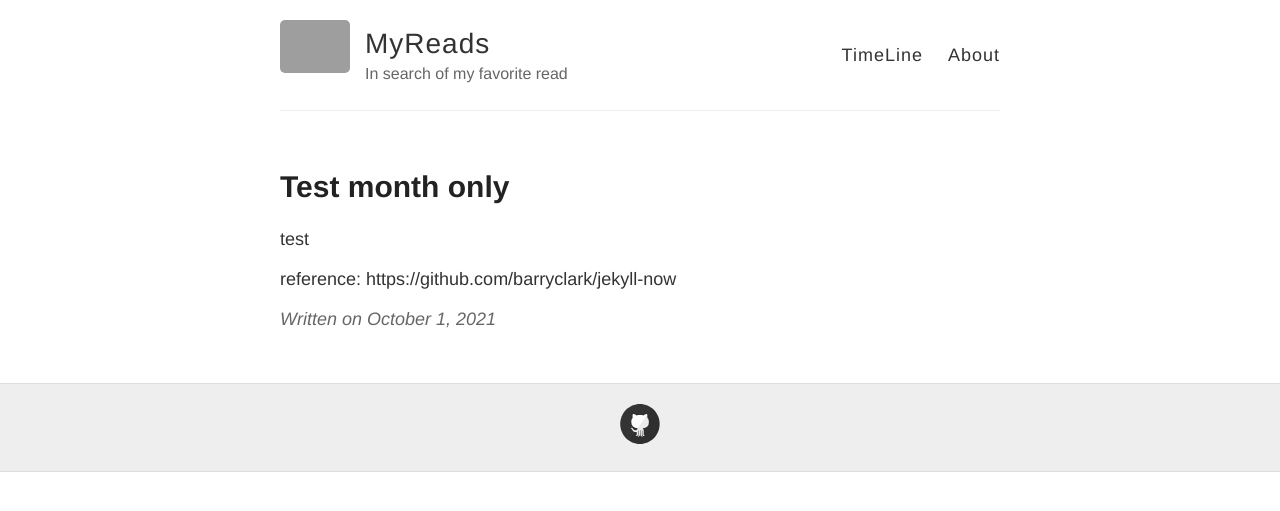
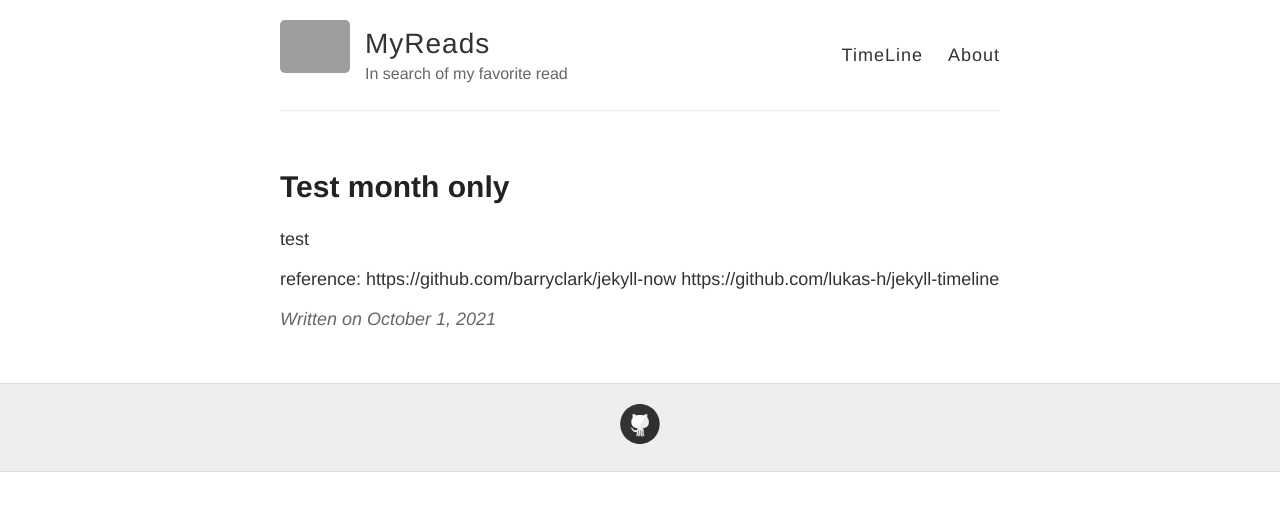
Before and after one commit to pauljeanquart/MyReads, a Jekyll site: the page built from _posts/2021-10-01-Test Month Only.md, in a window 1280 px wide. Shown: the top 511 px of the page. Built offline with Jekyll 4.4.1, drawn with Linux system fonts in a browser that asks for light colours; our own code applies the rules of GitHub Pages for plain Markdown files; part of the change alters nothing that is shown; grey boxes are pictures that could not be loaded.

Commit message:
Update 2021-10-01-Test Month Only.md

```diff
--- a/_posts/2021-10-01-Test Month Only.md
+++ b/_posts/2021-10-01-Test Month Only.md
@@ -1,3 +1,4 @@
 test
 
 reference: https://github.com/barryclark/jekyll-now
+https://github.com/lukas-h/jekyll-timeline
```
